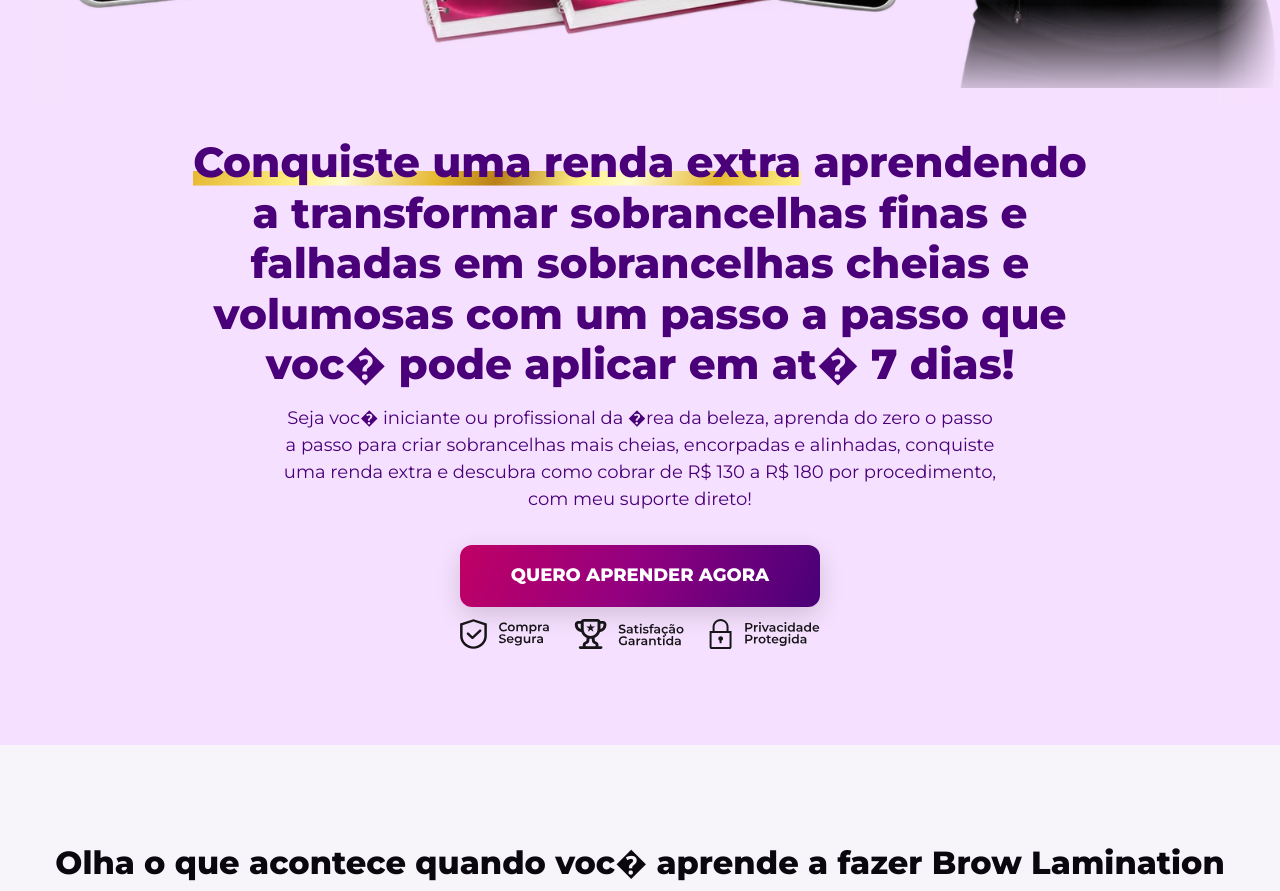
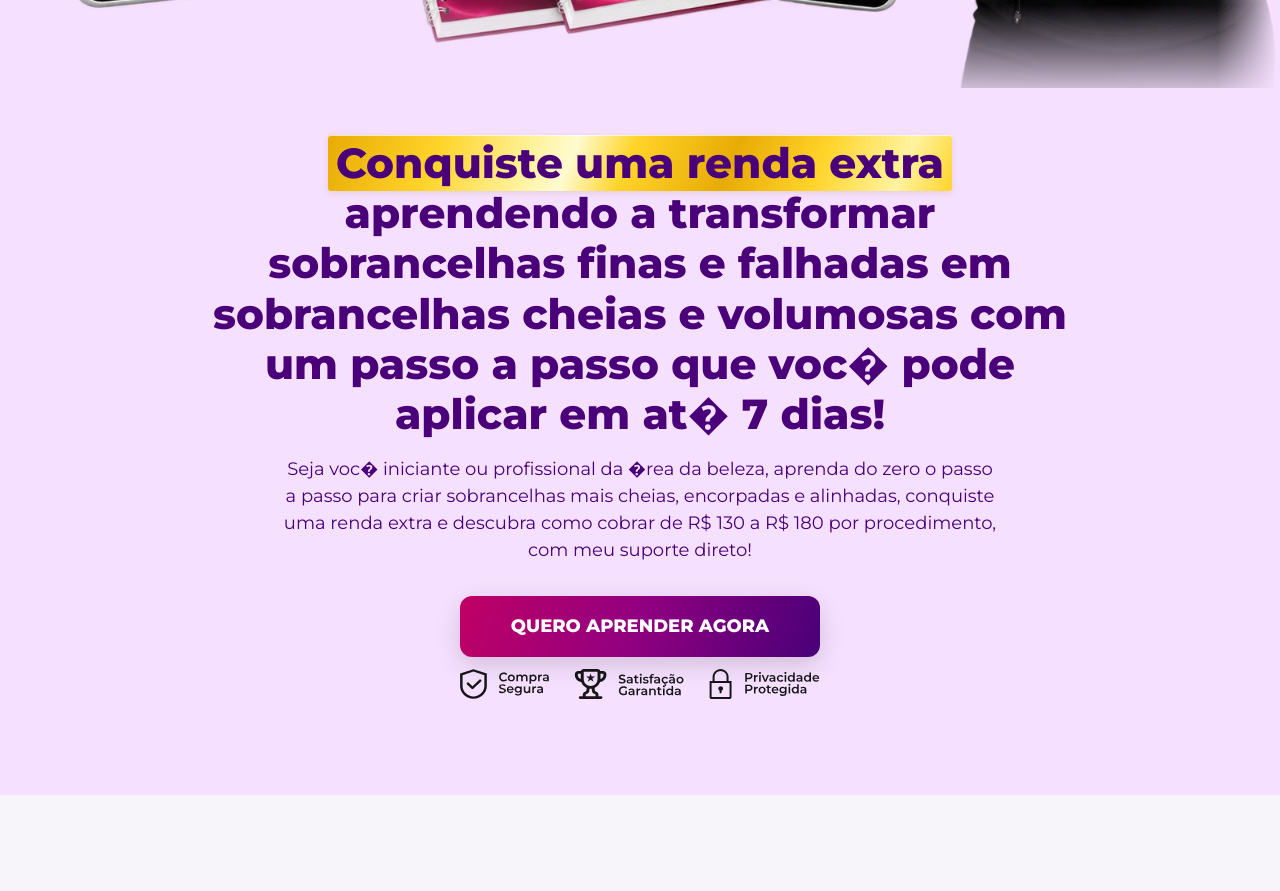
Before and after one commit to lupitavun10-netizen/projeto-01, a React (Vite) app: page / in a window 1280 px wide. Shown: the part 840-1731 px from the top of the page. Built offline with nearby package versions, Linux system fonts and the light colour scheme.

Commit message:
Destaca promessa da headline com retangulo dourado reluzente

```diff
--- a/src/styles/index.css
+++ b/src/styles/index.css
@@ -178,3 +178,16 @@ button:focus-visible,a:focus-visible { outline:3px solid var(--cta-color); outli
  filter:none;
 }
 @media (max-width:767px) { .hero h1 { font-size:22px; } }
+/* A compact gold rectangular highlight behind the complete phrase. */
+.hero h1 .gradient-text {
+ padding:.04em .18em .07em;
+ border-radius:3px;
+ background:linear-gradient(112deg,var(--headline-gold-panel-deep) 0%,var(--headline-gold-panel) 18%,var(--headline-gold-panel-light) 33%,var(--headline-gold-reflection) 39%,var(--headline-gold-panel) 48%,var(--headline-gold-panel-deep) 64%,var(--headline-gold-panel) 78%,var(--headline-gold-panel-light) 91%,var(--headline-gold-panel) 100%);
+ color:var(--text-hero);
+ -webkit-text-fill-color:currentColor;
+ -webkit-background-clip:border-box;
+ background-clip:border-box;
+ box-shadow:inset 0 1px 0 rgba(255,255,255,.7),0 2px 6px rgba(142,94,0,.14);
+ -webkit-box-decoration-break:clone;
+ box-decoration-break:clone;
+}
```
